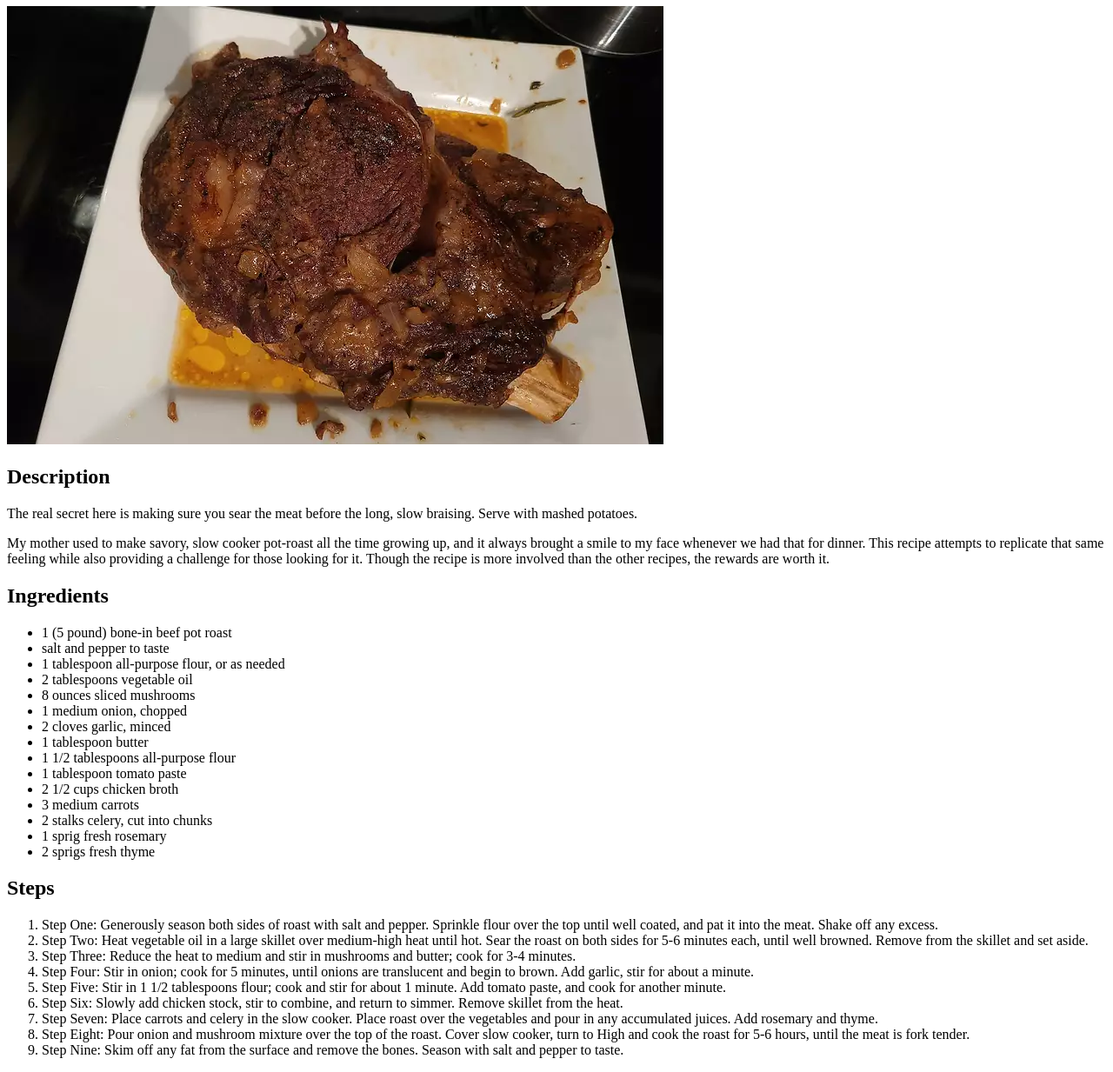
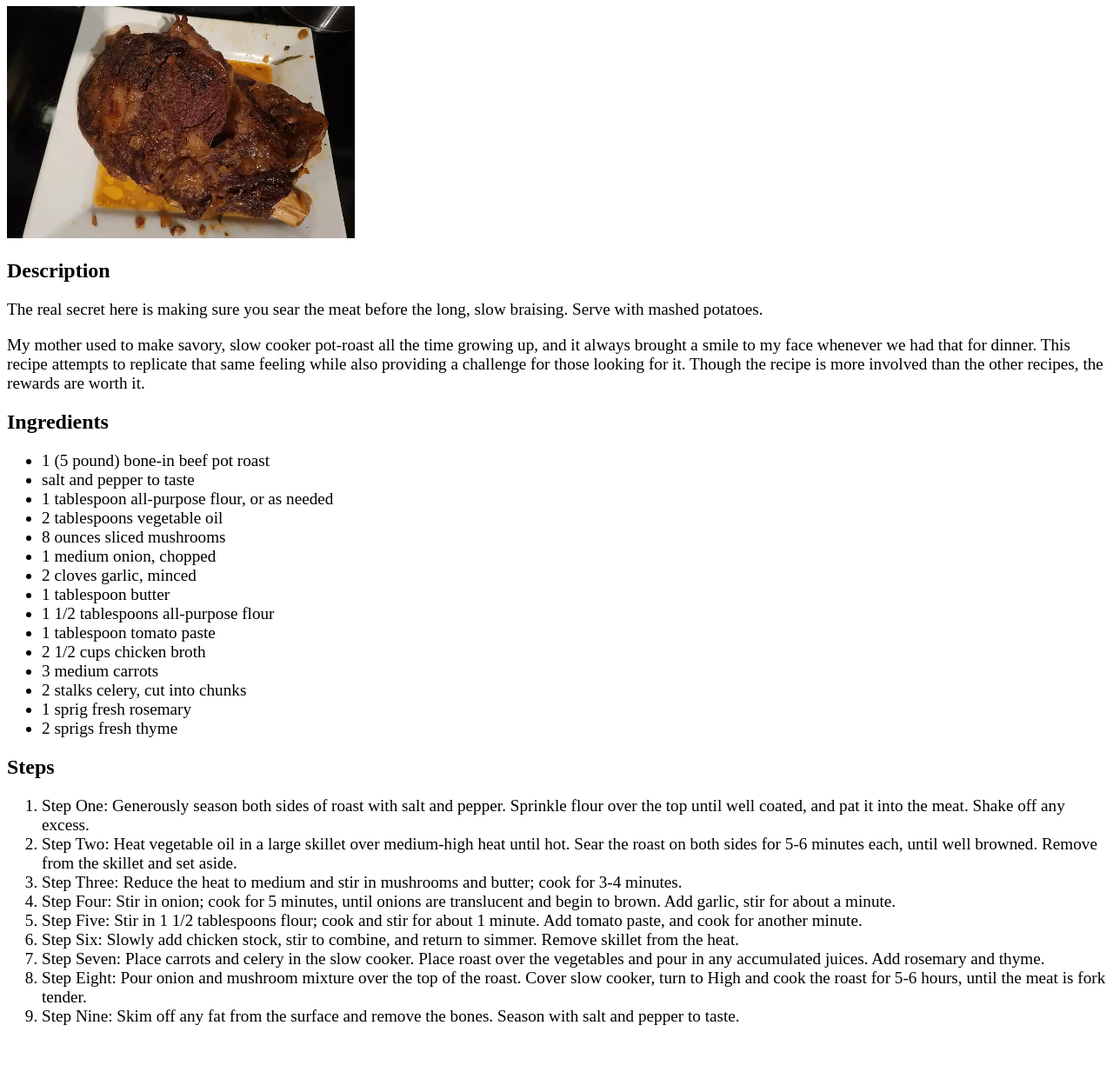
Before and after one commit to bpetes24/odin-recipes, a plain HTML site: page recipes/pot-roast.html in a window 1280 px wide. Shown: the part 73-1306 px from the top of the page at 87% size. After the commit the page ends 1269 px from the top, so only its background shows below. Drawn offline with Linux system fonts and the light colour scheme.

Commit message:
Add css styling

```diff
--- /dev/null
+++ b/css/styles.css
@@ -0,0 +1,23 @@
+/*styles.css*/
+
+* {
+    font-family: "Times New Roman", "Georgia", serif;
+} /*Universal*/
+
+.heading {
+    background-color: black;
+    color: white;
+    font-size: xx-large;
+    font-weight: bold;
+    text-align: center;
+} /*.heading*/
+
+.text,
+.list {
+    font-size: larger;
+} /*.list*/
+
+.img {
+    height: auto;
+    width: 400px;
+}
--- a/recipes/pot-roast.html
+++ b/recipes/pot-roast.html
@@ -3,14 +3,15 @@
   <head>
     <meta charset="UTF-8">
     <title>Pot Roast Recipe</title>
+    <link rel="stylesheet" href="../css/styles.css">
   </head>
   <body>
-    <h1>Slow Cooker Beef Pot Roast</h1>
-    <img src="../images/pot-roast.webp"alt="Beef Pot Roast">
+    <h1 class="heading">Slow Cooker Beef Pot Roast</h1>
+    <img class="img" src="../images/pot-roast.webp"alt="Beef Pot Roast">
     <h2>Description</h2>
-    <p>The real secret here is making sure you sear the meat before the long,
+    <p class="text">The real secret here is making sure you sear the meat before the long,
       slow braising. Serve with mashed potatoes.</p>
-    <p>My mother used to make savory, slow cooker pot-roast all the time
+    <p class="text">My mother used to make savory, slow cooker pot-roast all the time
       growing up, and it always brought a smile to my face whenever we had
       that for dinner. This recipe attempts to replicate that same feeling
       while also providing a challenge for those looking for it. Though the
@@ -18,46 +19,46 @@
       it.</p>
     <h2>Ingredients</h2>
     <ul>
-      <li>1 (5 pound) bone-in beef pot roast</li>
-      <li>salt and pepper to taste</li>
-      <li>1 tablespoon all-purpose flour, or as needed</li>
-      <li>2 tablespoons vegetable oil</li>
-      <li>8 ounces sliced mushrooms</li>
-      <li>1 medium onion, chopped</li>
-      <li>2 cloves garlic, minced</li>
-      <li>1 tablespoon butter</li>
-      <li>1 1/2 tablespoons all-purpose flour</li>
-      <li>1 tablespoon tomato paste</li>
-      <li>2 1/2 cups chicken broth</li>
-      <li>3 medium carrots</li>
-      <li>2 stalks celery, cut into chunks</li>
-      <li>1 sprig fresh rosemary</li>
-      <li>2 sprigs fresh thyme</li>
+      <li class="list">1 (5 pound) bone-in beef pot roast</li>
+      <li class="list">salt and pepper to taste</li>
+      <li class="list">1 tablespoon all-purpose flour, or as needed</li>
+      <li class="list">2 tablespoons vegetable oil</li>
+      <li class="list">8 ounces sliced mushrooms</li>
+      <li class="list">1 medium onion, chopped</li>
+      <li class="list">2 cloves garlic, minced</li>
+      <li class="list">1 tablespoon butter</li>
+      <li class="list">1 1/2 tablespoons all-purpose flour</li>
+      <li class="list">1 tablespoon tomato paste</li>
+      <li class="list">2 1/2 cups chicken broth</li>
+      <li class="list">3 medium carrots</li>
+      <li class="list">2 stalks celery, cut into chunks</li>
+      <li class="list">1 sprig fresh rosemary</li>
+      <li class="list">2 sprigs fresh thyme</li>
     </ul>
     <h2>Steps</h2>
     <ol>
-      <li>Step One: Generously season both sides of roast with salt and pepper.
+      <li class="list">Step One: Generously season both sides of roast with salt and pepper.
 	Sprinkle flour over the top until well coated, and pat it into the meat.
 	Shake off any excess.</li>
-      <li>Step Two: Heat vegetable oil in a large skillet over medium-high heat
+      <li class="list">Step Two: Heat vegetable oil in a large skillet over medium-high heat
 	until hot. Sear the roast on both sides for 5-6 minutes each, until
 	well browned. Remove from the skillet and set aside.</li>
-      <li>Step Three: Reduce the heat to medium and stir in mushrooms and
+      <li class="list">Step Three: Reduce the heat to medium and stir in mushrooms and
 	butter; cook for 3-4 minutes.</li>
-      <li>Step Four: Stir in onion; cook for 5 minutes, until onions are
+      <li class="list">Step Four: Stir in onion; cook for 5 minutes, until onions are
 	translucent and begin to brown. Add garlic, stir for about a minute.
       </li>
-      <li>Step Five: Stir in 1 1/2 tablespoons flour; cook and stir for about
+      <li class="list">Step Five: Stir in 1 1/2 tablespoons flour; cook and stir for about
 	1 minute. Add tomato paste, and cook for another minute.</li>
-      <li>Step Six: Slowly add chicken stock, stir to combine, and return to
+      <li class="list">Step Six: Slowly add chicken stock, stir to combine, and return to
 	simmer. Remove skillet from the heat.</li>
-      <li>Step Seven: Place carrots and celery in the slow cooker. Place roast
+      <li class="list">Step Seven: Place carrots and celery in the slow cooker. Place roast
 	over the vegetables and pour in any accumulated juices. Add rosemary
 	and thyme.</li>
-      <li>Step Eight: Pour onion and mushroom mixture over the top of the roast.
+      <li class="list">Step Eight: Pour onion and mushroom mixture over the top of the roast.
 	Cover slow cooker, turn to High and cook the roast for 5-6 hours, until
 	the meat is fork tender.</li>
-      <li>Step Nine: Skim off any fat from the surface and remove the bones.
+      <li class="list">Step Nine: Skim off any fat from the surface and remove the bones.
 	Season with salt and pepper to taste.</li>
   </body>
 </html>
```
Also changed, not shown: index.html (+7 -6 lines), recipes/chicken.html (+18 -17 lines), recipes/lasagna.html (+20 -19 lines).
